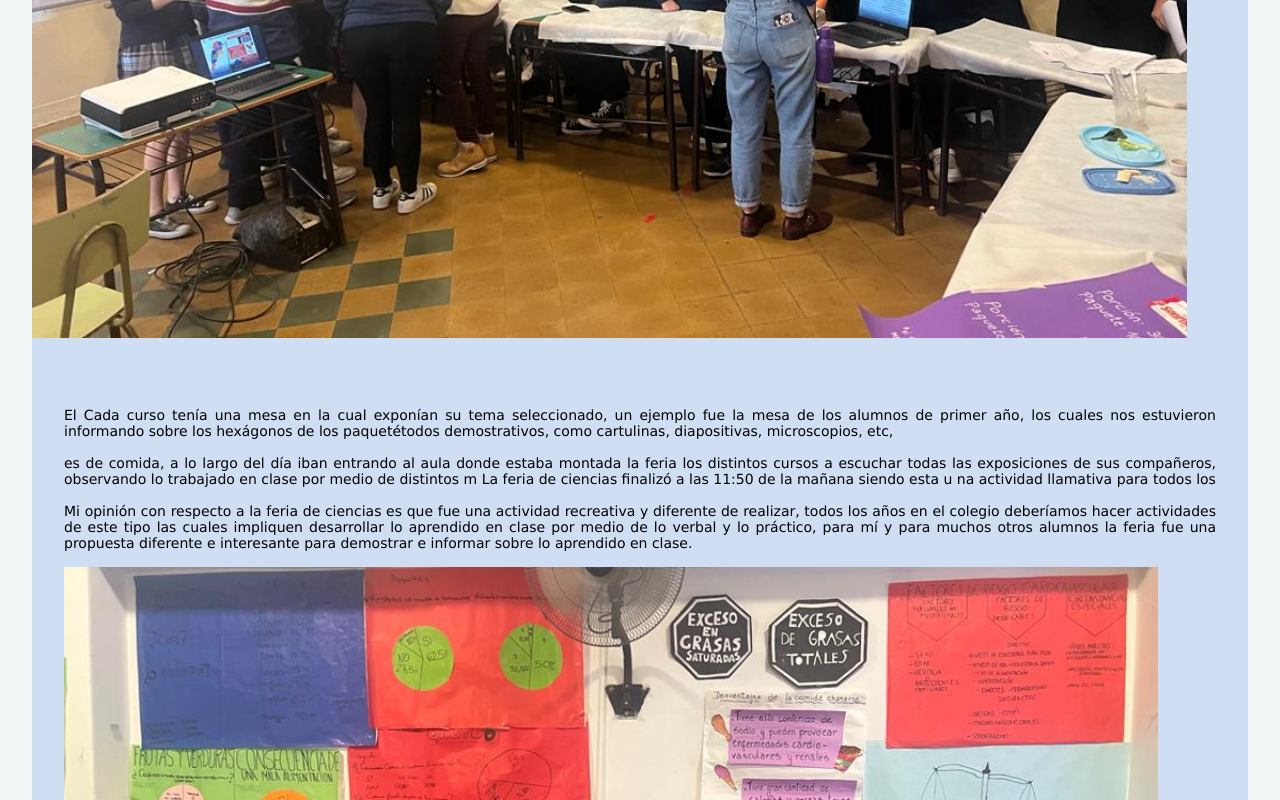
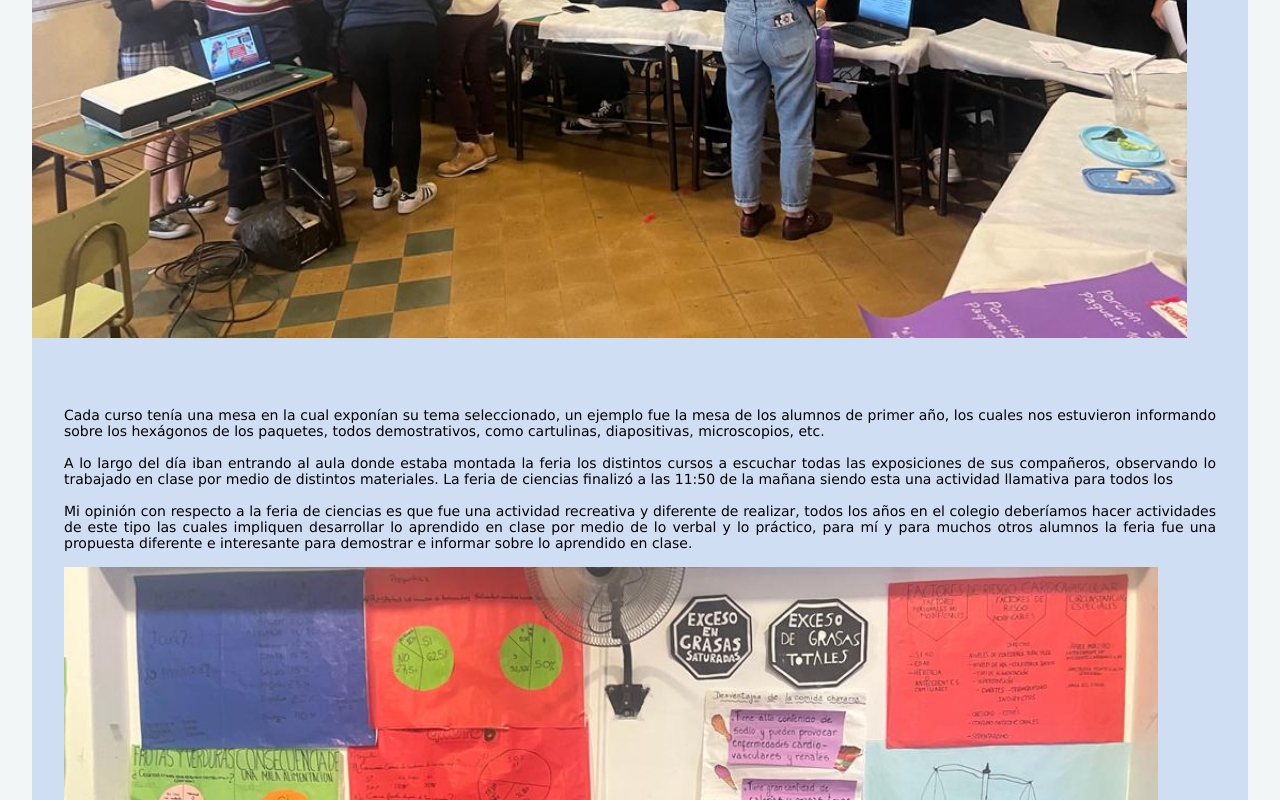
Before and after one commit to CeaesEspiritu/RevistaDigital2023, a plain HTML site: page nota34.html in a window 1280 px wide. Shown: the part 887-1687 px from the top of the page. Drawn offline with nearby package versions, Linux system fonts and the light colour scheme.

Commit message:
Update nota34.html

```diff
--- a/nota34.html
+++ b/nota34.html
@@ -35,21 +35,21 @@
   <main class="notaprincipal">
     <section class="principal">
       <h1 class="titulo-nota">
-        LA CIENCIA EN EL CEAES- FERIA DE CIENCIAS
+        LA CIENCIA EN EL CEAES - FERIA DE CIENCIAS
       </h1>
       <p class="autor">Por: Camila Baduy de 3ºB
       </p>
       <h3 class="texto-bajada">
-       <br>El día 3 de noviembre en el Espíritu Santo los chicos de secundaria realizamos una Feria de ciencias bajo la organización de los profesores: <br>
+       <br>El día 3 de noviembre en el Espíritu Santo los chicos de secundaria realizamos una Feria de Ciencias bajo la organización de los profesores <br>
         Claudia Iarlori, Alejandro Angellotti y Gabriela Duplan, con distintas puestos relacionados con la salud y la alimentación, entre otros.
       </h3>
       <div>
         <img class="imagenes-horizontales" src="./img/nota34 img1.jpeg" alt="">
         <div class="texto-nota">
-          <p><br>El Cada curso tenía una mesa en la cual exponían su tema seleccionado, un ejemplo fue la mesa de los alumnos de primer año,
-             los cuales nos estuvieron informando sobre los hexágonos de los paquetétodos demostrativos, como cartulinas, diapositivas, microscopios, etc,<br>
-            <br> es de comida, a lo largo del día iban entrando al aula donde estaba montada la feria los distintos cursos a escuchar todas las exposiciones de sus compañeros,
-             observando lo trabajado en clase por medio de distintos m La feria de ciencias finalizó a las 11:50 de la mañana siendo esta u na actividad llamativa para todos los <br>
+          <p><br>Cada curso tenía una mesa en la cual exponían su tema seleccionado, un ejemplo fue la mesa de los alumnos de primer año,
+             los cuales nos estuvieron informando sobre los hexágonos de los paquetes, todos demostrativos, como cartulinas, diapositivas, microscopios, etc.<br>
+            <br> A lo largo del día iban entrando al aula donde estaba montada la feria los distintos cursos a escuchar todas las exposiciones de sus compañeros,
+             observando lo trabajado en clase por medio de distintos materiales. La feria de ciencias finalizó a las 11:50 de la mañana siendo esta una actividad llamativa para todos los <br>
              <br> Mi opinión con respecto a la feria de ciencias es que fue una actividad recreativa y diferente de realizar, todos los años en el colegio deberíamos hacer actividades de este
               tipo las cuales impliquen desarrollar lo aprendido en clase por medio de lo verbal y lo práctico, para mí y para muchos otros alumnos la feria fue una propuesta diferente e
                interesante para demostrar e informar sobre lo aprendido en clase. <br>
```
